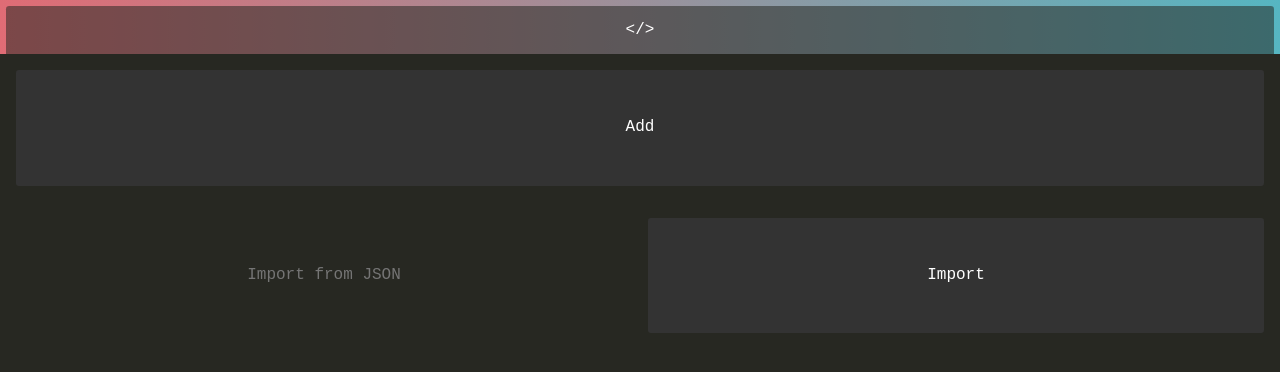
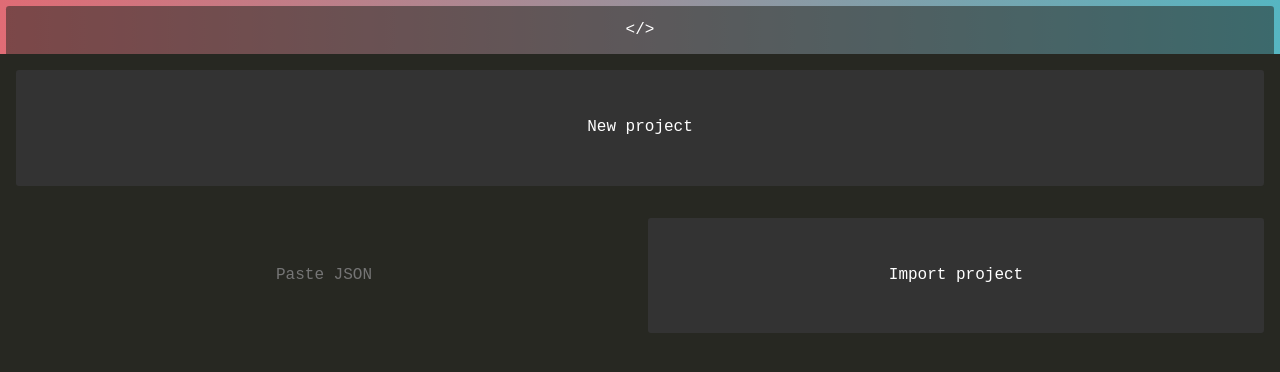
Before and after one commit to liamnewmarch/code-pad, a Vue app: page / in a window 1280 px wide. Shown: the top 372 px of the page. Built offline with nearby package versions, Linux system fonts and the light colour scheme.

Commit message:
Reverse project list, new labels.

```diff
--- a/app/components/List.vue
+++ b/app/components/List.vue
@@ -22,6 +22,11 @@ export default {
         /* eslint-disable-next-line no-restricted-globals, no-alert */
         alert(error);
       }
+    },
+    reverse(object) {
+      return Object.entries(object).reverse().reduce((obj, [key, value]) => {
+        return Object.assign(obj, { [key]: value })
+      }, {});
     },
   },
 };
@@ -62,29 +67,29 @@ export default {
 <template>
   <section class="view list">
     <div class="list__items">
+      <button
+        class="list__item list__item--add"
+        @click="add"
+      > New project </button>
       <router-link
-        v-for="(project, index) in projects"
+        v-for="(project, index) in reverse(projects)"
         :key="index"
         class="list__item button"
         tag="button"
         :to="{ name: 'editor', params: { key: project.key, type: 'html' }}"
       >{{ project.name }}</router-link>
-      <button
-        class="list__item list__item--add"
-        @click="add"
-      > Add </button>
     </div>
     <div class="list__import">
       <input
         v-model="json"
         class="list__import-input"
-        placeholder="Import from JSON"
+        placeholder="Paste JSON"
         type="text"
       >
       <button
         class="list__import-button"
         @click="importJSON"
-      > Import </button>
+      > Import project </button>
     </div>
   </section>
 </template>
```
